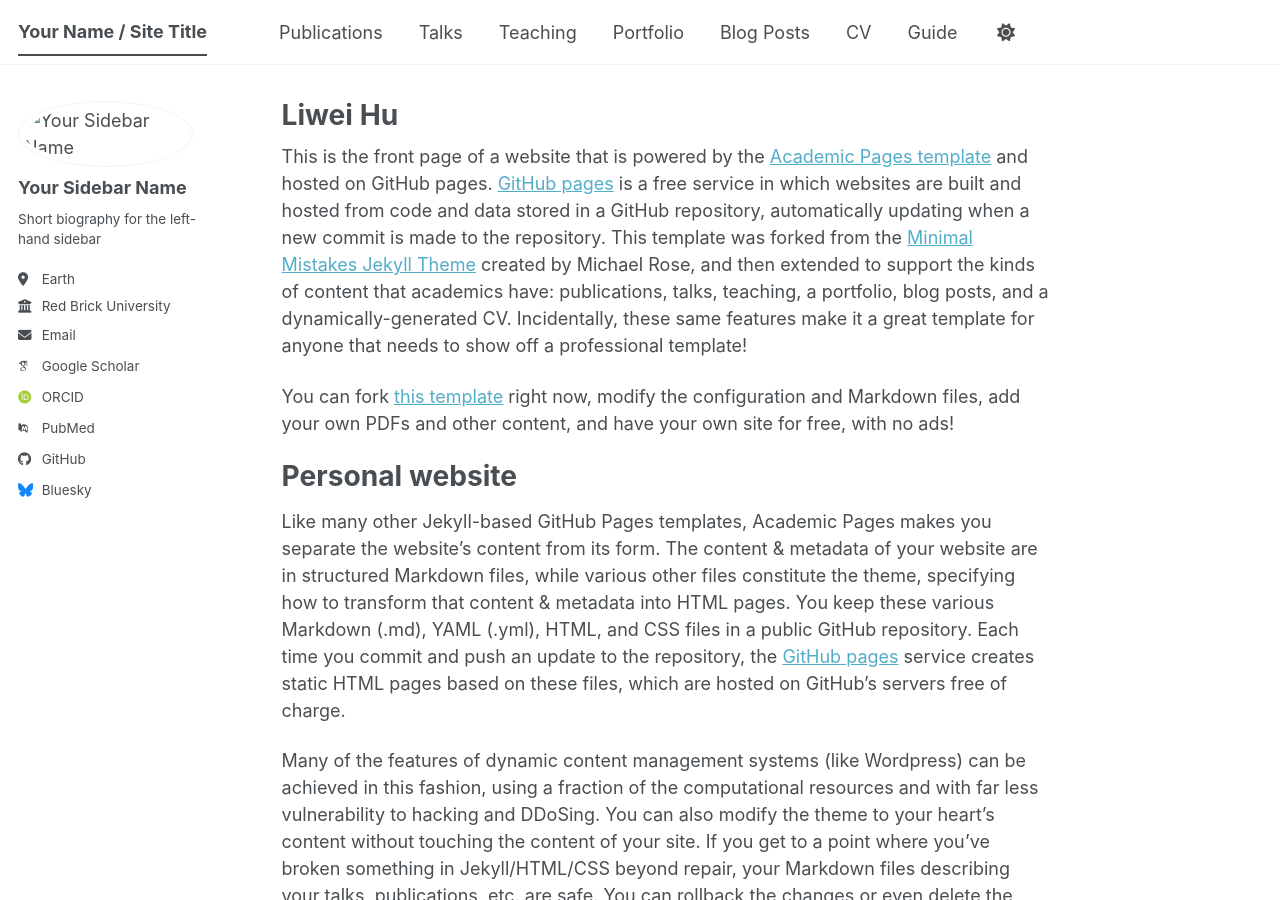
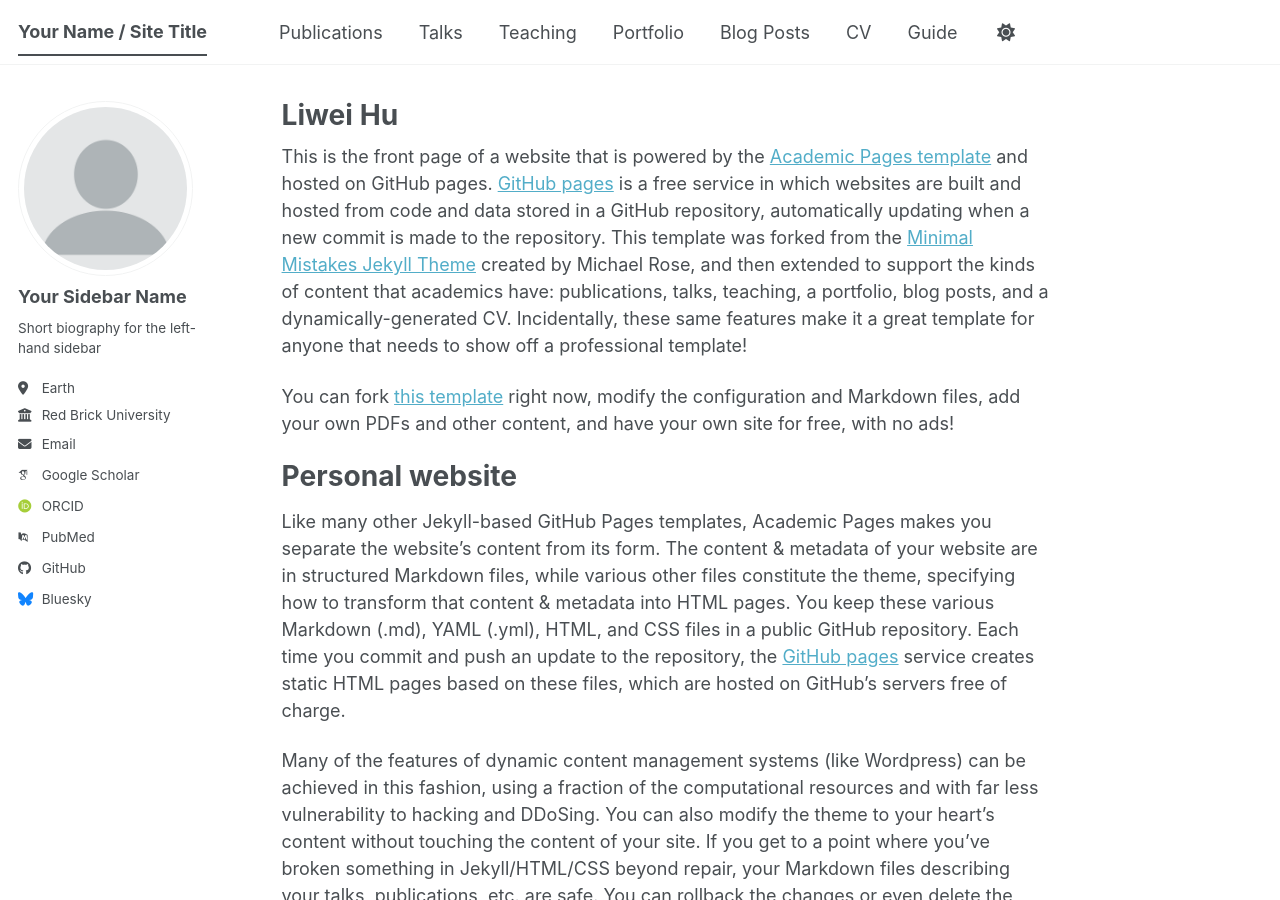
Before and after one commit to liweihu2/liweihu2.github.io, a Jekyll site: the page built from _pages/about.md, in a window 1280 px wide and 900 px high. Built offline with Jekyll 4.4.1, drawn with Linux system fonts in a browser that asks for light colours; some web fonts are replaced; a script bundle is joined from its source files by our own code; library files that are not in the unit come from our copies.

Commit message:
Update author avatar image in config

```diff
--- a/_config.yml
+++ b/_config.yml
@@ -23,7 +23,7 @@ repository               : "academicpages/academicpages.github.io"
 #               Additional customization can be done by editing /_includes/author-profile.html
 author:
   # Biographic information
-  avatar           : "images/Portrait.jpg"
+  avatar           : "profile.png"
   name             : "Your Sidebar Name"
   pronouns         : # example: "she/her"
   bio              : "Short biography for the left-hand sidebar"
```
